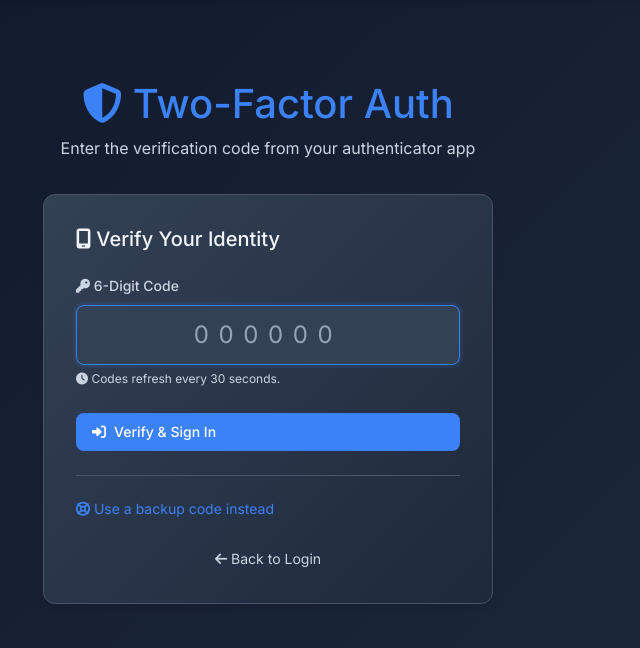
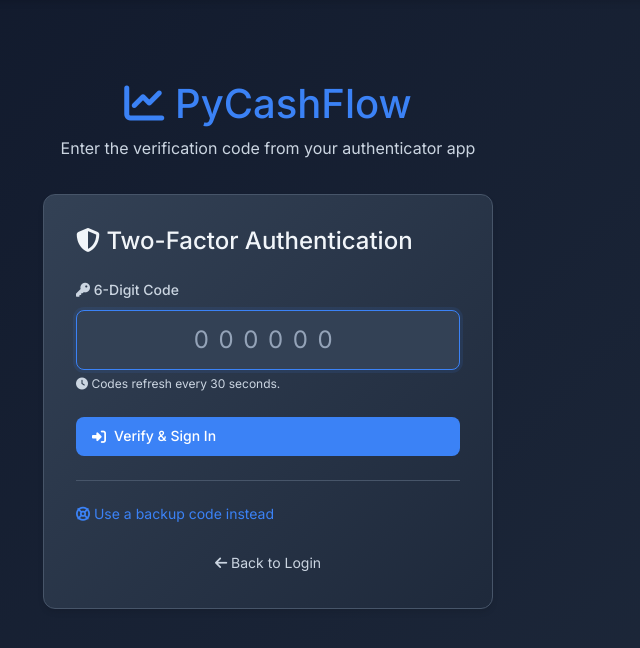
Before and after one commit to whahn1983/pycashflow, a Flask app: page /login/2fa in a window 1280 px wide. Shown: the part 87-735 px from the top of the page, without its empty margins (372-1012 px from the left). Run offline with Flask 3, Linux system fonts and the light colour scheme; the visitor is signed in with stand-in values (Sample User, id 1).

Commit message:
Redesign 2FA pages with PyCashFlow branding and improved layout (#67)
* Style 2FA pages to match login/signup theme

Updated 2fa_verify.html and 2fa_setup.html to consistently use the
PyCashFlow branding header (chart-line icon + app name) above the card,
matching the pattern used by login.html and signup.html. Also aligned
font sizes (2.5rem h1), top margins (4rem auto), and moved page-specific
titles (shield icon + section name) inside the metric-card as h2 elements.

https://claude.ai/code/session_01RT9Pjx51Ljq81qDZhixTDu

* Fix undefined --bg-secondary CSS variable on 2FA setup page

Replace var(--bg-secondary) (undefined) with var(--secondary-dark) on the
secret key display box in 2fa_setup.html so it renders with the correct
dark theme background instead of falling back to transparent.

https://claude.ai/code/session_01RT9Pjx51Ljq81qDZhixTDu

---------

Co-authored-by: Claude <noreply@anthropic.com>

```diff
--- a/app/templates/2fa_verify.html
+++ b/app/templates/2fa_verify.html
@@ -3,18 +3,18 @@
 {% block content %}
 
 <div style="max-width: 450px; margin: 4rem auto;">
-    <!-- Header -->
+    <!-- Logo/Header -->
     <div style="text-align: center; margin-bottom: 2rem;">
         <h1 style="color: var(--accent); font-size: 2.5rem; margin-bottom: 0.5rem;">
-            <i class="fa-solid fa-shield-halved"></i> Two-Factor Auth
+            <i class="fa-solid fa-chart-line"></i> PyCashFlow
         </h1>
         <p style="color: var(--text-secondary);">Enter the verification code from your authenticator app</p>
     </div>
 
     <!-- Card -->
     <div class="metric-card" style="padding: 2rem;">
-        <h2 style="color: var(--text-primary); margin-bottom: 1.5rem; font-size: 1.25rem;">
-            <i class="fa-solid fa-mobile-screen"></i> Verify Your Identity
+        <h2 style="color: var(--text-primary); margin-bottom: 1.5rem; font-size: 1.5rem;">
+            <i class="fa-solid fa-shield-halved"></i> Two-Factor Authentication
         </h2>
 
         <!-- Flash messages -->
```
Also changed, not shown: app/templates/2fa_setup.html (+11 -6 lines).
